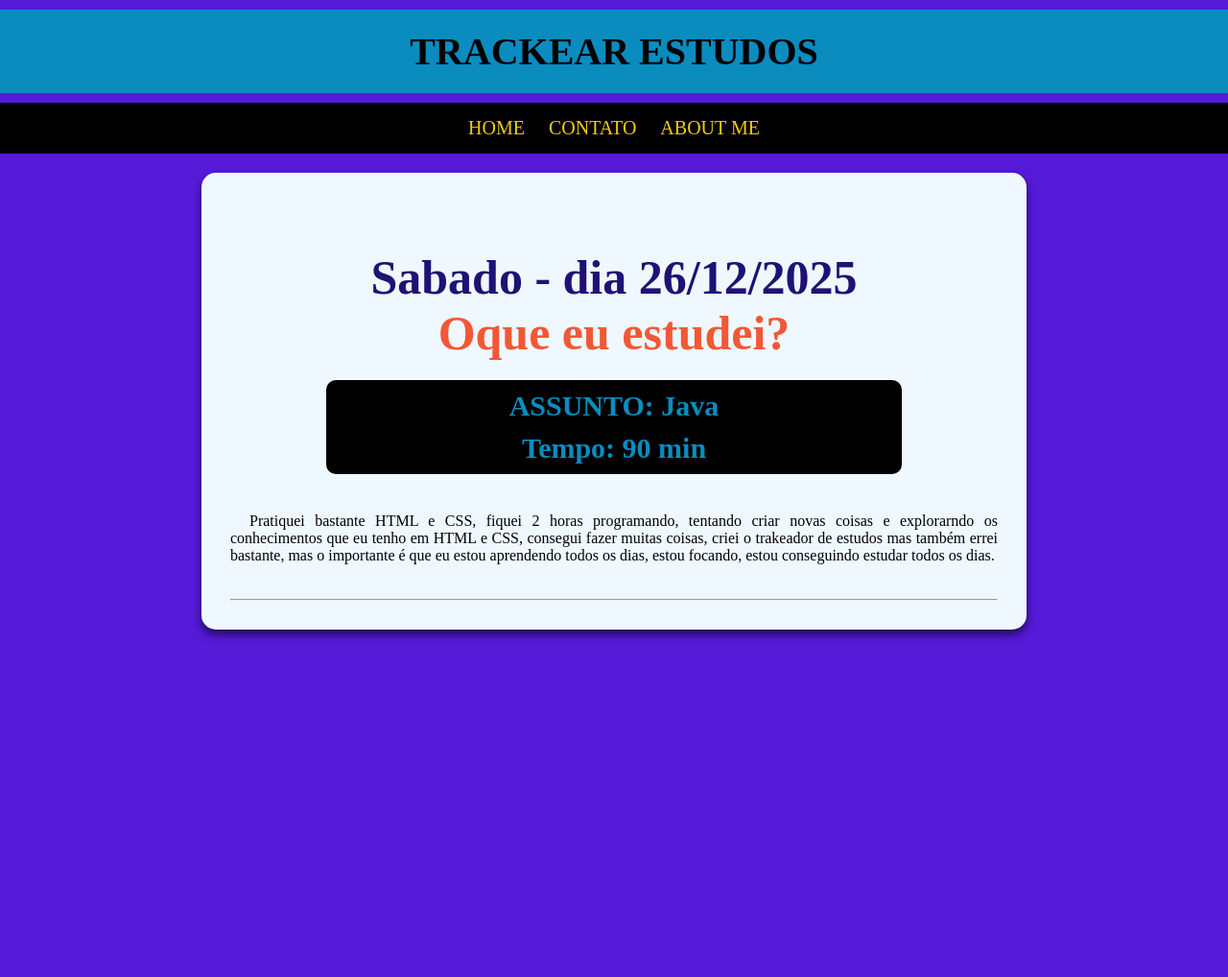
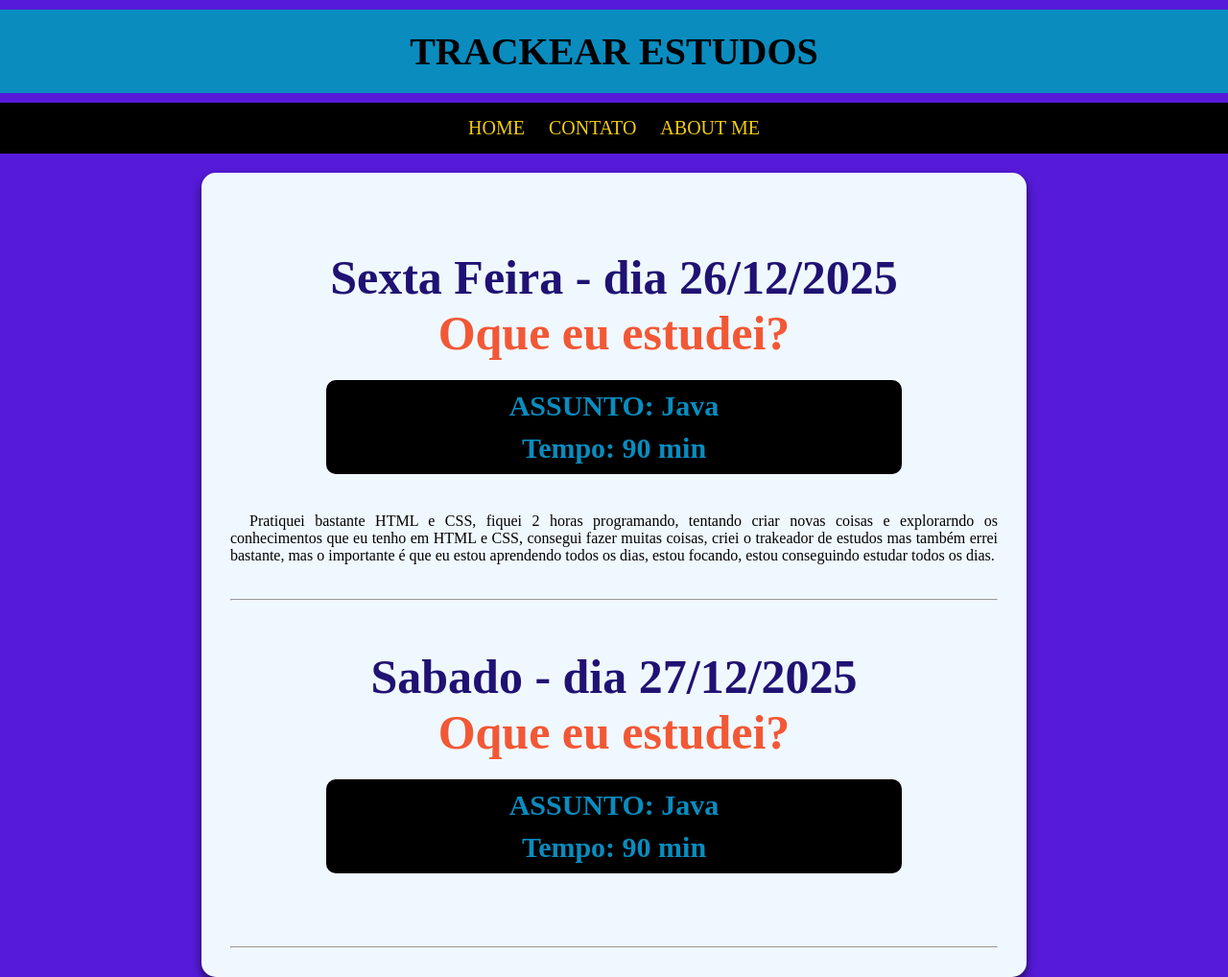
Before and after one commit to leonardoricardodev98/Praticar-Programacao, a plain HTML site: page Projeto-Trackear-Estudos/inde.html in a window 1280 px wide. Shown: the whole page at 96% size. Before the commit the page ends 800 px from the top, so only its background shows below. Drawn offline with Linux system fonts and the light colour scheme.

Commit message:
Fiz algumas mudanças

```diff
--- a/Projeto-Trackear-Estudos/inde.html
+++ b/Projeto-Trackear-Estudos/inde.html
@@ -22,7 +22,7 @@
 
         <!--copiar aqui-->
         <h1>
-            Sabado - dia 26/12/2025
+            Sexta Feira - dia 26/12/2025
         </h1>
 
         <h2>Oque eu estudei?</h2>
@@ -43,6 +43,29 @@
         <!--atéaqui-->
 
 
+        <!--copiar aqui-->
+        <h1>
+            Sabado - dia 27/12/2025
+        </h1>
+
+        <h2>Oque eu estudei?</h2>
+
+        <section id="tema01">
+            <h3 >ASSUNTO: Java</h3>
+            <h3 >Tempo: 90 min </h3>
+        </section>
+
+
+        <p></p>
+
+        <br>
+        <br>
+
+        <hr>
+
+        <!--atéaqui-->
+
+
 
 
 
```
